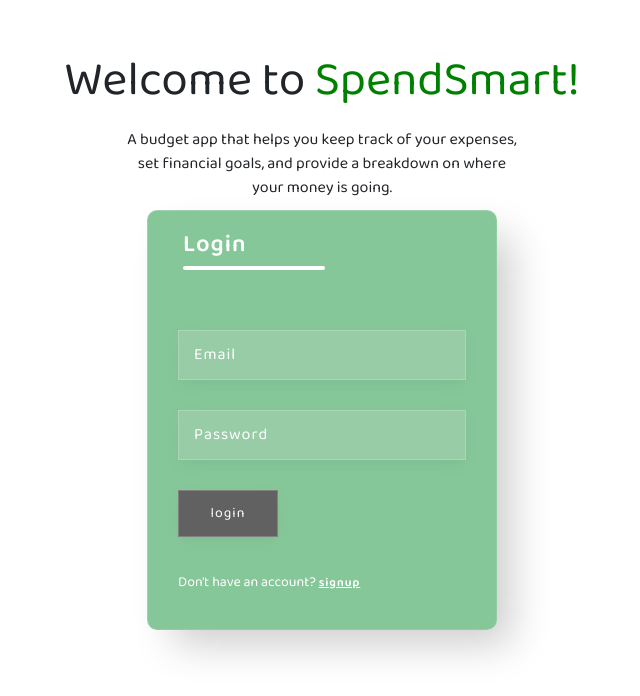
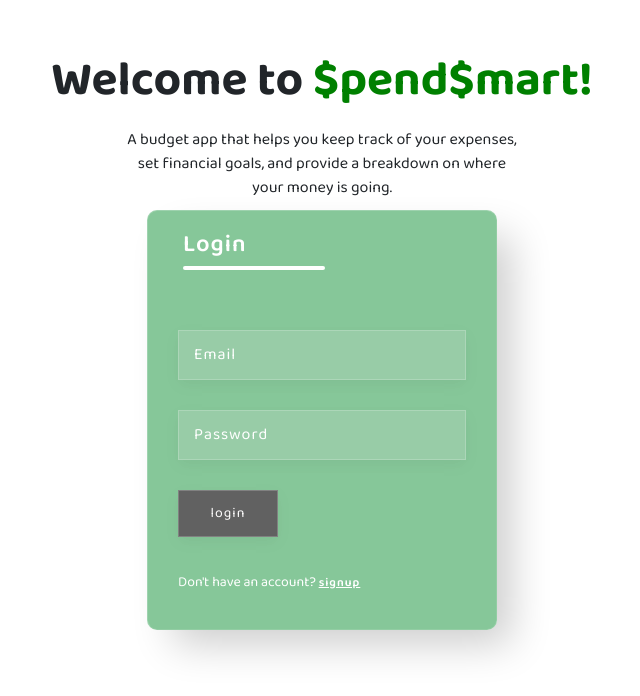
Before and after one commit to geoffreyxu/SpendSmart, a React (Create React App) app: page / in a window 1280 px wide. Shown: the part 104-800 px from the top of the page, without its empty margins (318-958 px from the left). Built offline with nearby package versions, Linux system fonts and the light colour scheme; no server answers; a web font is replaced by a local one.

Commit message:
Styling edits

```diff
--- a/src/components/forms/Login.js
+++ b/src/components/forms/Login.js
@@ -59,7 +59,7 @@ const Login = () => {
   }
   return (
     <>
-    <div className="forms-title">Welcome to&nbsp;<span class="colored-word">SpendSmart!</span> </div>
+    <div className="forms-title">Welcome to&nbsp;<span class="colored-word">$pend$mart!</span> </div>
 
     <div className="forms-smaller">
       A budget app that helps you keep track of your expenses, set financial goals, and provide a breakdown on where your money is going.
--- a/src/components/forms/Signup.css
+++ b/src/components/forms/Signup.css
@@ -11,6 +11,7 @@
     font-family: "Baloo Da 2", serif;
     align-items: center;
     display: flex;
+    font-weight: bold;
 
 }
 .colored-word {
--- a/src/components/header/Header.js
+++ b/src/components/header/Header.js
@@ -29,7 +29,7 @@ const Header = () => {
                to="/HomeTest"
 
             >
-               BudgetApp
+               $pend$mart
             </Link>
          </div>
          <nav className='link'>
```
